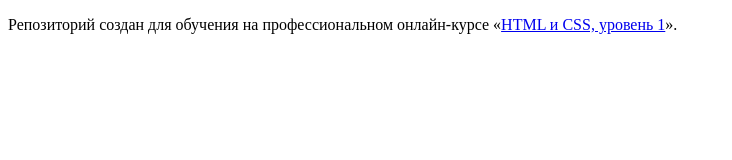
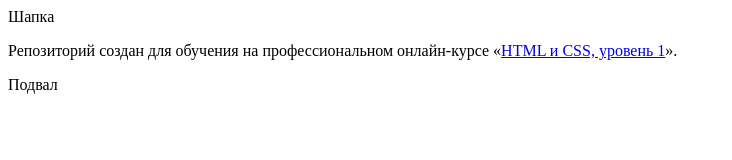
Before and after one commit to ivaGree/1038115-technomart-29, a plain HTML site: page index.html in a window 1280 px wide. Shown: the whole page, without its empty margins (0-732 px from the left). Drawn offline with Linux system fonts and the light colour scheme.

Commit message:
Настроил проект в webstorm

```diff
--- a/index.html
+++ b/index.html
@@ -6,7 +6,18 @@
 </head>
 <body>
 
-    <p>Репозиторий создан для обучения на профессиональном онлайн‑курсе «<a href="https://htmlacademy.ru/intensive/htmlcss">HTML и CSS, уровень 1</a>».</p>
+<header>
+  Шапка
+</header>
+
+<main>
+  <p>Репозиторий создан для обучения на профессиональном онлайн‑курсе «<a
+    href="https://htmlacademy.ru/intensive/htmlcss">HTML и CSS, уровень 1</a>».</p>
+</main>
+
+<footer>
+  Подвал
+</footer>
 
 </body>
 </html>
```
Also changed, not shown: 1 other file. Lines whose indentation alone changed are shown as unchanged.
